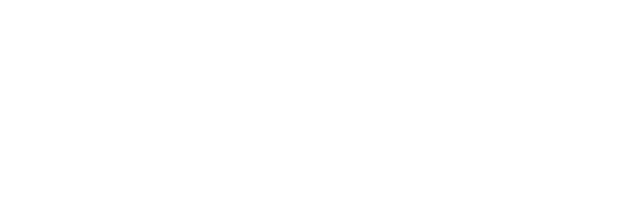
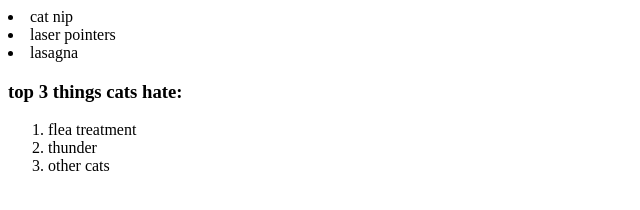
Before and after one commit to knightmoves-schools/004-lists-Romantrickey-ops, a website: page index.html in a window 1280 px wide. Shown: the whole page, without its empty margins (0-640 px from the left). Drawn offline with Linux system fonts and the light colour scheme.

Commit message:
Update index.html

```diff
--- a/index.html
+++ b/index.html
@@ -1,8 +1,14 @@
-<html>
-    <head>
-
-    </head>
-    <body>
-
-    </body>
-</html>
+<ul></ul>
+<li>cat nip</li>   <head>
+<li> laser pointers</li>
+<li>lasagna</li>    </head>
+</ul>    <body>
+<h3>top 3 things cats hate:</h3>
+<ol>    </body>
+<li>flea treatment</li>
+<li>thunder</li>
+<li>other cats</li>
+</ol>
+</div>
+<div id="footer">
+</div>
```
